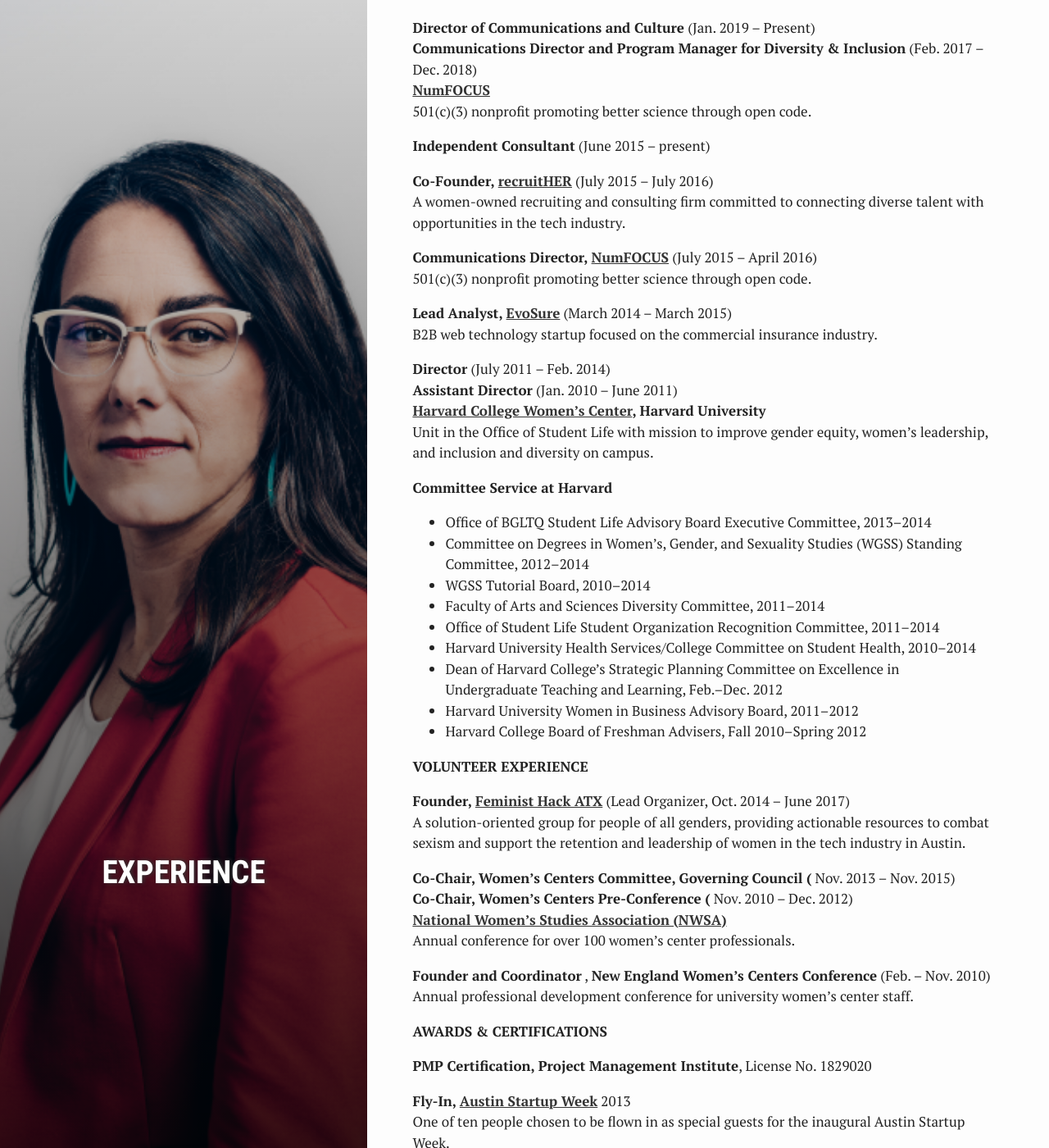
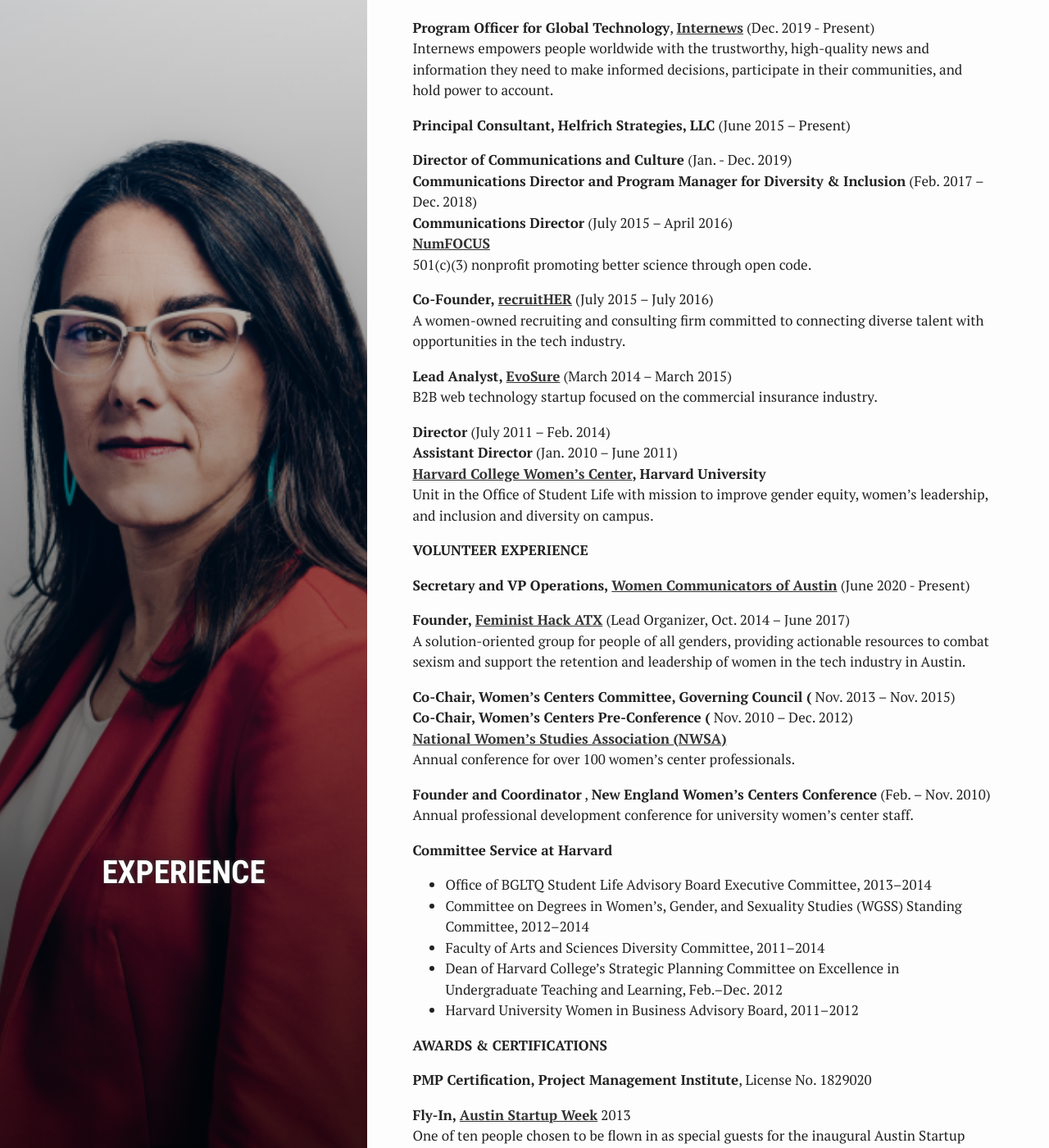
Before and after one commit to Dr-G/Dr-G.github.io, a Jekyll site: the page built from experience.md, in a window 1280 px wide and 1400 px high, scrolled down 413 px. Shown: the whole window at 82% size. Built offline with Jekyll 4.4.1, drawn with Linux system fonts in a browser that asks for light colours; some of the changed text lies outside the part shown.

Commit message:
Update experience.md

```diff
--- a/experience.md
+++ b/experience.md
@@ -21,18 +21,19 @@ Gina is a collaborative and visionary leader with strong skills in management, c
 
 **PROFESSIONAL EXPERIENCE**
 
-**Director of Communications and Culture** (Jan. 2019 – Present)
+**Program Officer for Global Technology**, **[Internews](https://globaltech.internews.org/)** (Dec. 2019 - Present)
+Internews empowers people worldwide with the trustworthy, high-quality news and information they need to make informed decisions, participate in their communities, and hold power to account.
+
+**Principal Consultant, Helfrich Strategies, LLC** (June 2015 – Present)
+
+**Director of Communications and Culture** (Jan. - Dec. 2019)
 **Communications Director and Program Manager for Diversity & Inclusion** (Feb. 2017 – Dec. 2018)
+**Communications Director** (July 2015 – April 2016)
 **[NumFOCUS](http://numfocus.org/)**
 501(c)(3) nonprofit promoting better science through open code.
 
-**Independent Consultant** (June 2015 – present)
-
 **Co-Founder, [recruitHER](http://www.recruither.io/)** (July 2015 – July 2016)
 A women-owned recruiting and consulting firm committed to connecting diverse talent with opportunities in the tech industry.
-
-**Communications Director, [NumFOCUS](http://numfocus.org)** (July 2015 – April 2016)
-501(c)(3) nonprofit promoting better science through open code.
 
 **Lead Analyst, [EvoSure](http://evosure.com/)** (March 2014 – March 2015)
 B2B web technology startup focused on the commercial insurance industry.
@@ -42,21 +43,10 @@ B2B web technology startup focused on the commercial insurance industry.
 **[Harvard College Women’s Center](http://hcwc.fas.harvard.edu/), Harvard University**
 Unit in the Office of Student Life with mission to improve gender equity, women’s leadership, and inclusion and diversity on campus.
 
-**Committee Service at Harvard**
-
-*   Office of BGLTQ Student Life Advisory Board Executive Committee, 2013–2014
-*   Committee on Degrees in Women’s, Gender, and Sexuality Studies (WGSS) Standing Committee, 2012–2014
-*   WGSS Tutorial Board, 2010–2014
-*   Faculty of Arts and Sciences Diversity Committee, 2011–2014
-*   Office of Student Life Student Organization Recognition Committee, 2011–2014
-*   Harvard University Health Services/College Committee on Student Health, 2010–2014
-*   Dean of Harvard College’s Strategic Planning Committee on Excellence in Undergraduate Teaching and Learning, Feb.–Dec. 2012
-*   Harvard University Women in Business Advisory Board, 2011–2012
-*   Harvard College Board of Freshman Advisers, Fall 2010–Spring 2012
-
-
 
 **VOLUNTEER EXPERIENCE**
+
+**Secretary and VP Operations, [Women Communicators of Austin](https://wcaustin.org)** (June 2020 - Present)
 
 **Founder, [Feminist Hack ATX](http://www.feministhack.com/)** (Lead Organizer, Oct. 2014 – June 2017)
 A solution-oriented group for people of all genders, providing actionable resources to combat sexism and support the retention and leadership of women in the tech industry in Austin.
@@ -68,6 +58,14 @@ Annual conference for over 100 women's center professionals.
 
 **Founder and Coordinator** , **New England Women’s Centers Conference** (Feb. – Nov. 2010)
 Annual professional development conference for university women's center staff.
+
+ **Committee Service at Harvard**
+
+*   Office of BGLTQ Student Life Advisory Board Executive Committee, 2013–2014
+*   Committee on Degrees in Women’s, Gender, and Sexuality Studies (WGSS) Standing Committee, 2012–2014
+*   Faculty of Arts and Sciences Diversity Committee, 2011–2014
+*   Dean of Harvard College’s Strategic Planning Committee on Excellence in Undergraduate Teaching and Learning, Feb.–Dec. 2012
+*   Harvard University Women in Business Advisory Board, 2011–2012
 
 
 **AWARDS & CERTIFICATIONS**
@@ -99,10 +97,3 @@ One of ten people chosen to be flown in as special guests for the inaugural Aust
 **Teaching Associate**
 
 *   History of Western Philosophy I
-
-**Teaching Assistant**
-
-*   History of Western Philosophy I
-*   Water: In Science, Philosophy, and Literature
-*   History of Western Philosophy II
-*   Candler School of Theology, Christian Ethics
```
